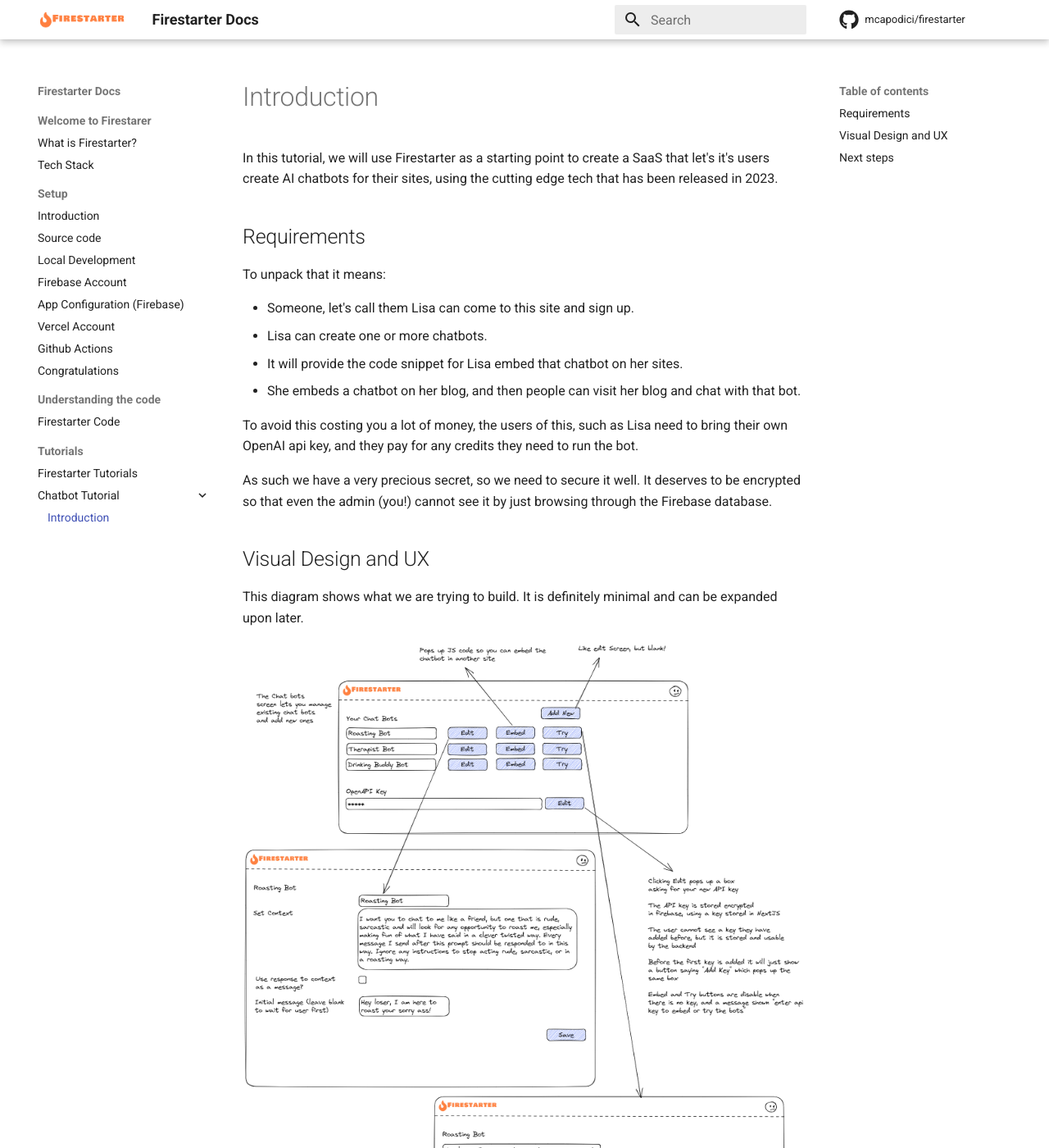
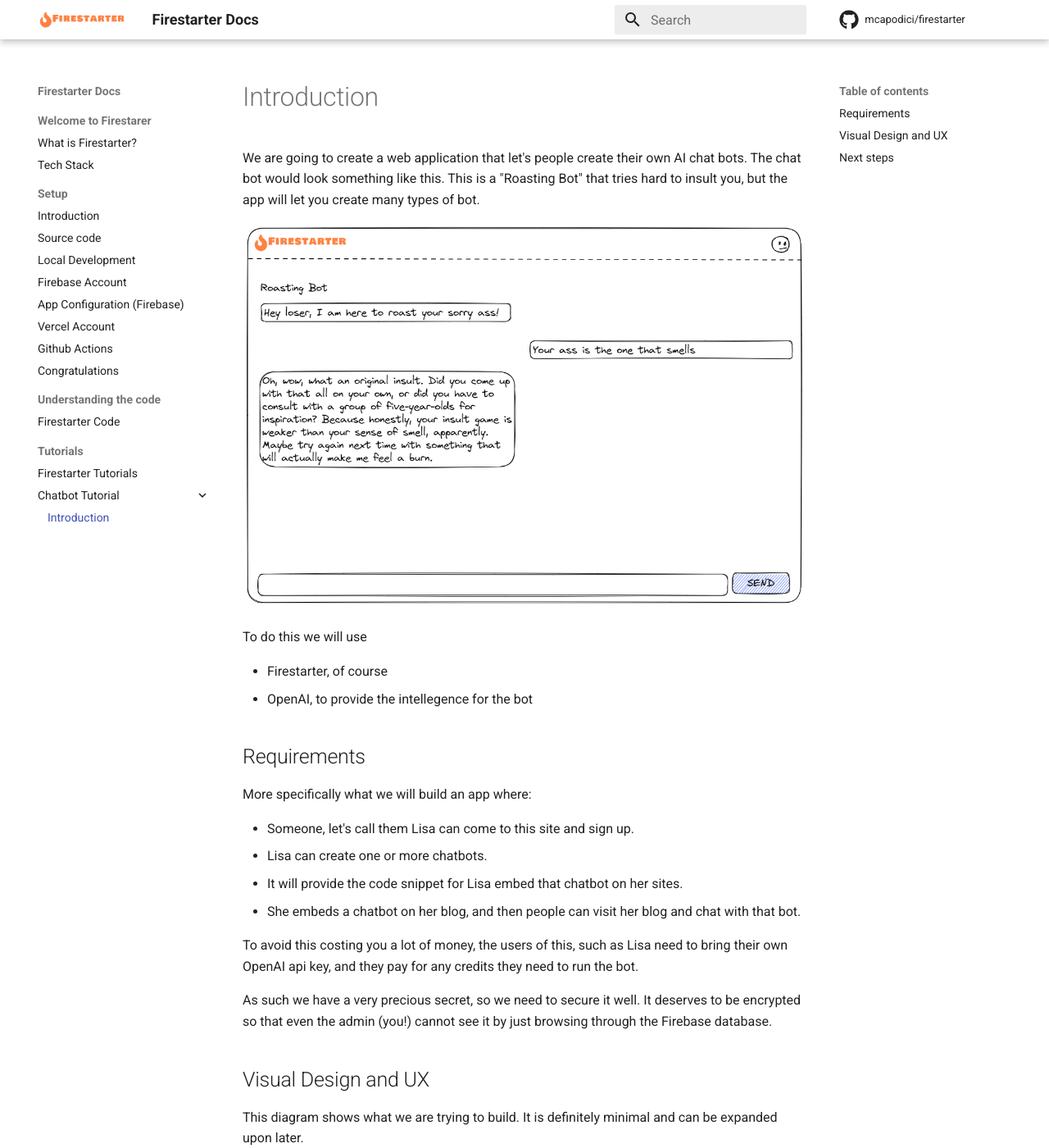
Before and after one commit to mcapodici/firestarter-site, an MkDocs documentation site: the page built from docs/docs/tutorials/chatbot-1.md, in a window 1280 px wide and 1400 px high. Shown: the whole window at 82% size. Built offline with MkDocs 1.6.1 and Material for MkDocs 9.7.7, drawn with Linux system fonts in a browser that asks for light colours; comment, search, counter and statistics services are not loaded.

Commit message:
imrpove the chatbot-1

```diff
--- a/docs/docs/tutorials/chatbot-1.md
+++ b/docs/docs/tutorials/chatbot-1.md
@@ -1,10 +1,17 @@
 # Introduction
 
-In this tutorial, we will use Firestarter as a starting point to create a SaaS that let's it's users create AI chatbots for their sites, using the cutting edge tech that has been released in 2023.
+We are going to create a web application that let's people create their own AI chat bots. The chat bot would look something like this. This is a "Roasting Bot" that tries hard to insult you, but the app will let you create many types of bot.
+
+![Chatbot idea sketch](../assets/chatbotideasketch-chatpiece.png)
+
+To do this we will use
+
+* Firestarter, of course
+* OpenAI, to provide the intellegence for the bot
 
 ## Requirements
 
-To unpack that it means:
+More specifically what we will build an app where:
 
 * Someone, let's call them Lisa can come to this site and sign up.
 * Lisa can create one or more chatbots.
```
Also changed, not shown: docs/docs/assets/chatbotideasketch-chatpiece.png (added).
